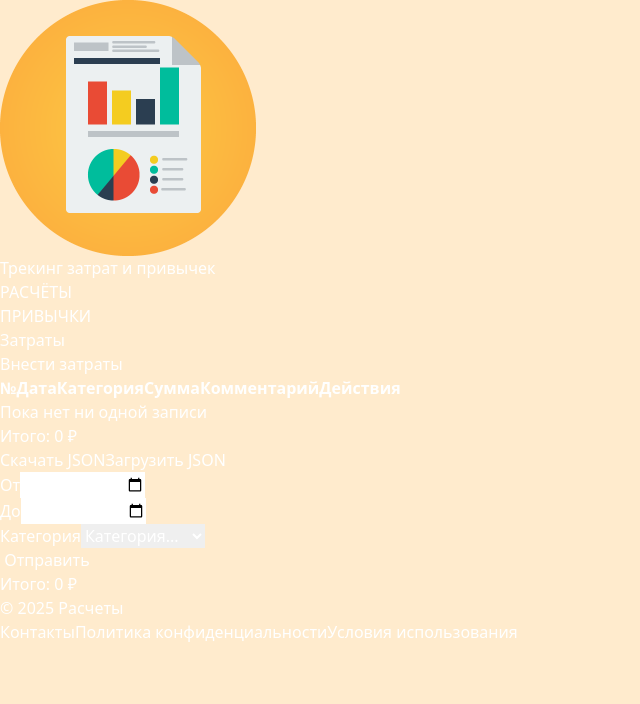
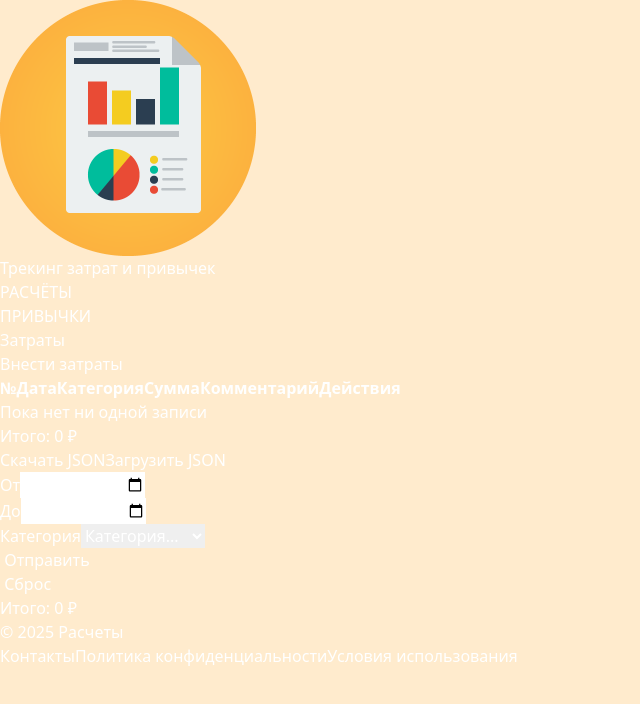
Before and after one commit to Dronych2004/calculations, a React (Vite) app: page / in a window 1280 px wide. Shown: the top 704 px of the page, without its empty margins (0-640 px from the left). Built offline with nearby package versions, Linux system fonts and the light colour scheme.

Commit message:
Added ButtonReset

```diff
--- /dev/null
+++ b/src/components/ui/ButtonReset.jsx
@@ -0,0 +1,15 @@
+import React from 'react'
+
+function ButtonReset({ onResetFilters }) {
+  return (
+    <button
+      type="button"
+      onClick={onResetFilters} // Обработчик сброса, передаётся из родителя
+      className="text-blue-600 bg-white border border-blue-600 rounded text-sm px-2 py-2 uppercase font-bold font-serif shadow-md hover:shadow-lg active:bg-blue-50 active:shadow-sm transition-all duration-100"
+    >
+      Сброс
+    </button>
+  )
+}
+
+export default ButtonReset
--- a/src/components/ui/CountsComponent/FilterPanel.jsx
+++ b/src/components/ui/CountsComponent/FilterPanel.jsx
@@ -1,5 +1,6 @@
 import React from 'react'
 import ButtonSend from '../ButtonSend'
+import ButtonReset from '../ButtonReset'
 
 function FilterPanel({
   startDate,
@@ -10,6 +11,7 @@ function FilterPanel({
   onCategoryChange,
   allCounts,
   onApplyFilters,
+  onResetFilters,
 }) {
   // Функция обработки отправки формы
   const handleSubmit = (e) => {
@@ -98,6 +100,12 @@ function FilterPanel({
           </label>
           <ButtonSend />
         </div>
+        <div>
+          <label className="block text-sm font-medium text-transparent mb-1">
+            &nbsp;
+          </label>
+          <ButtonReset onResetFilters={onResetFilters} />
+        </div>
       </form>
     </div>
   )
--- a/src/pages/Counts/Counts.jsx
+++ b/src/pages/Counts/Counts.jsx
@@ -19,7 +19,7 @@ function Counts() {
   const [startDate, setStartDate] = useState('')
   const [endDate, setEndDate] = useState('')
   const [selectedCategory, setSelectedCategory] = useState('')
-  const [filteredCounts, setFilteredCounts] = useState([])
+  const [filteredCounts, setFilteredCounts] = useState(null)
   const [currentFilteredPage, setCurrentFilteredPage] = useState(1)
 
   // Добавление новой записи
@@ -72,17 +72,26 @@ function Counts() {
 
   //FilterPanel
 
-  const filteredCountsSumm = filteredCounts.reduce(
-    (sum, count) => sum + count.money,
-    0
-  )
+  const filteredCountsSumm = Array.isArray(filteredCounts)
+    ? filteredCounts.reduce((sum, count) => sum + count.money, 0)
+    : 0
+
   //страницы отфильтрованной таблицы
   const filteredIndexOfLast = currentFilteredPage * itemsPerPage
   const filteredIndexOfFirst = filteredIndexOfLast - itemsPerPage
-  const currentFilteredItems = filteredCounts.slice(
-    filteredIndexOfFirst,
-    filteredIndexOfLast
-  )
+  const currentFilteredItems = Array.isArray(filteredCounts)
+    ? filteredCounts.slice(filteredIndexOfFirst, filteredIndexOfLast)
+    : []
+
+  //сброс фильтров
+  const handleResetFilters = (e) => {
+    if (e) e.preventDefault() // чтобы форма не отправлялась при клике, если событие есть
+    setStartDate('')
+    setEndDate('')
+    setSelectedCategory('')
+    setFilteredCounts(null) // возвращаем исходные данные
+    setCurrentFilteredPage(1)
+  }
 
   return (
     <div className="bg-[whitesmoke] text-blue-500 min-h-screen py-8">
@@ -192,9 +201,10 @@ function Counts() {
             setFilteredCounts(filtered)
             setCurrentFilteredPage(1)
           }}
+          onResetFilters={handleResetFilters}
         />
         {/* отображаем отфильтрованную таблицу */}
-        {filteredCounts.length > 0 && (
+        {filteredCounts !== null && (
           <FilterTable
             data={currentFilteredItems}
             currentPage={currentFilteredPage}
```
